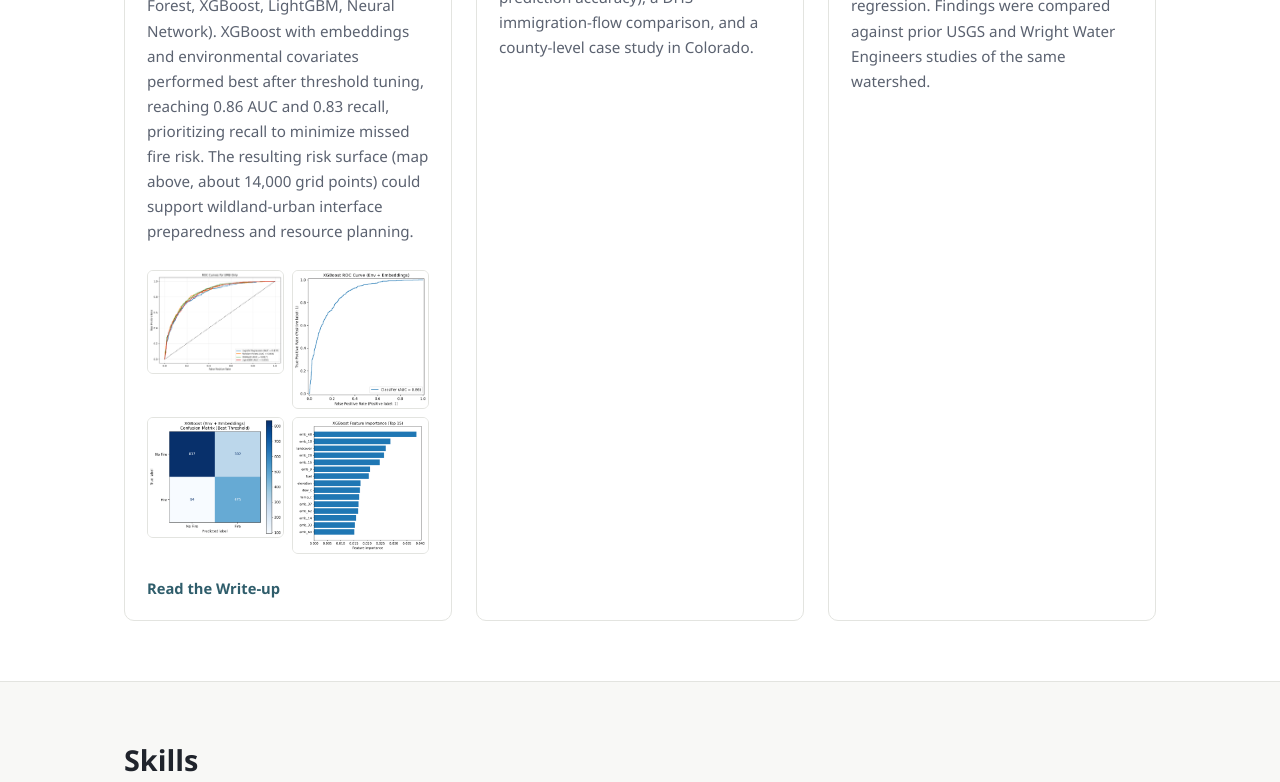
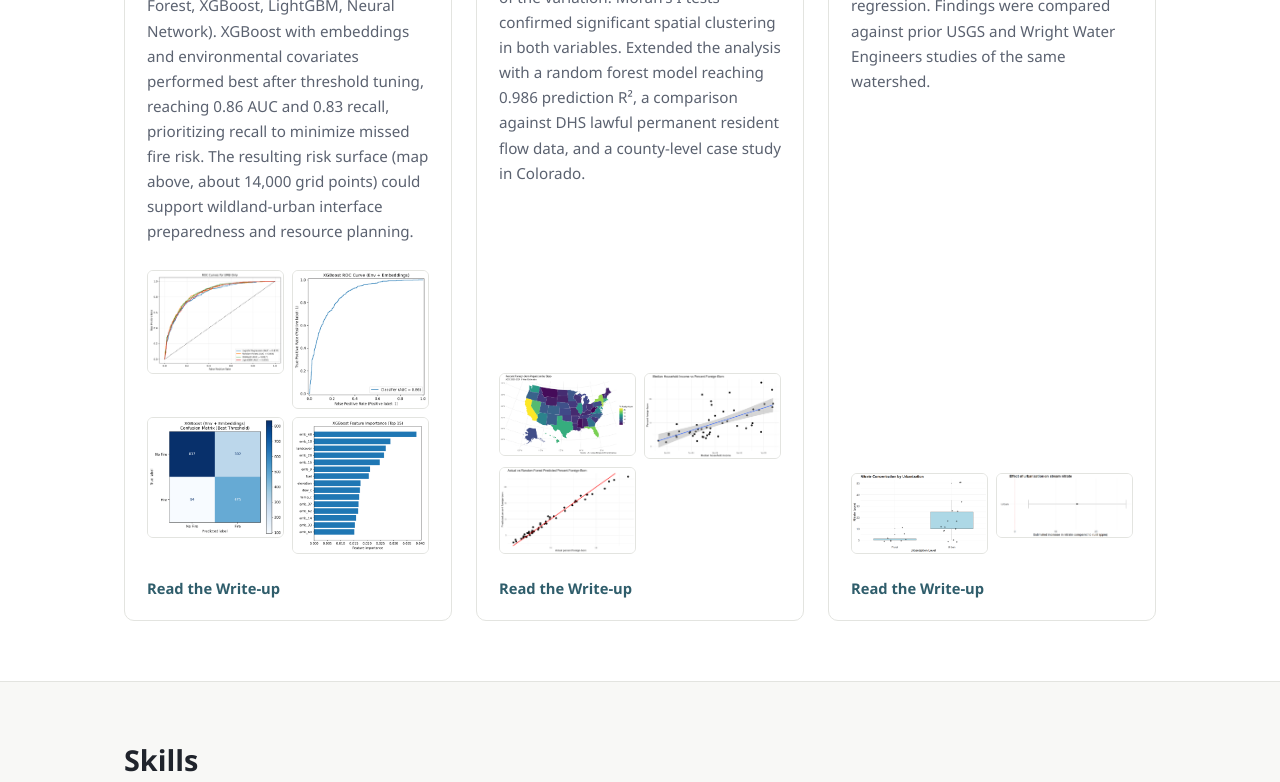
Before and after one commit to ZanderHirman08/zanderhirman08.github.io, a plain HTML site: page index.html in a window 1280 px wide. Shown: the part 3900-4682 px from the top of the page. Drawn offline with nearby package versions, Linux system fonts and the light colour scheme.

Commit message:
Match Income/Immigration and Boulder Creek cards to wildfire format
- Add real figures from the original R analyses (choropleth map,
  scatter plot, random forest fit; nitrate boxplot and effect-size plot)
- Add "Read the Write-up" links to converted PDFs for both projects
- Sharpen the Income/Immigration description with write-up detail

Co-Authored-By: Claude Sonnet 5 <noreply@anthropic.com>

```diff
--- a/index.html
+++ b/index.html
@@ -260,14 +260,24 @@
           </div>
           <p class="desc">
             Final project for Statistics and Geographic Data at CU Boulder, examining how
-            income relates to the distribution of immigrant populations across U.S. states.
-            Found a Pearson correlation of r = 0.648 between median income and percent
-            foreign-born, and a multiple regression model explaining 76.8% of the variation
-            (R&sup2; = 0.768). Moran's I tests confirmed significant spatial autocorrelation
-            in the data. Extended the analysis with a random forest model (R&sup2; = 0.986
-            prediction accuracy), a DHS immigration-flow comparison, and a county-level
+            median household income relates to the distribution of foreign-born populations
+            across U.S. states using 2020&ndash;2024 American Community Survey data. Found a
+            Pearson correlation of r = 0.648 between income and percent foreign-born, and a
+            multiple regression model, adding unemployment, labor force participation,
+            population density, and border-state status, explaining 76.8% of the variation.
+            Moran's I tests confirmed significant spatial clustering in both variables.
+            Extended the analysis with a random forest model reaching 0.986 prediction R&sup2;,
+            a comparison against DHS lawful permanent resident flow data, and a county-level
             case study in Colorado.
           </p>
+          <div class="figure-strip">
+            <img src="assets/images/income-project/map_immigrant_percent.png" alt="Map of percent foreign-born population by state" />
+            <img src="assets/images/income-project/scatter_income_immigrant.png" alt="Scatter plot of median household income versus percent foreign-born" />
+            <img src="assets/images/income-project/rf_actual_vs_predicted.png" alt="Random forest actual versus predicted percent foreign-born" />
+          </div>
+          <div class="links">
+            <a href="assets/docs/income-immigration-writeup.pdf" target="_blank" rel="noopener">Read the Write-up</a>
+          </div>
         </div>
       </div>
 
@@ -290,6 +300,13 @@
             were compared against prior USGS and Wright Water Engineers studies of the
             same watershed.
           </p>
+          <div class="figure-strip">
+            <img src="assets/images/boulder-creek/nitrate_boxplot.png" alt="Boxplot of nitrate concentration by urbanization level" />
+            <img src="assets/images/boulder-creek/nitrate_effect_size.png" alt="Effect size plot showing estimated increase in nitrate from urbanization" />
+          </div>
+          <div class="links">
+            <a href="assets/docs/boulder-creek-poster.pdf" target="_blank" rel="noopener">Read the Write-up</a>
+          </div>
         </div>
       </div>
 
```
Also changed, not shown: assets/images/boulder-creek/nitrate_boxplot.png (added), assets/images/boulder-creek/nitrate_effect_size.png (added), assets/images/income-project/map_immigrant_percent.png (added), assets/images/income-project/rf_actual_vs_predicted.png (added), assets/images/income-project/scatter_income_immigrant.png (added), 2 other files.
